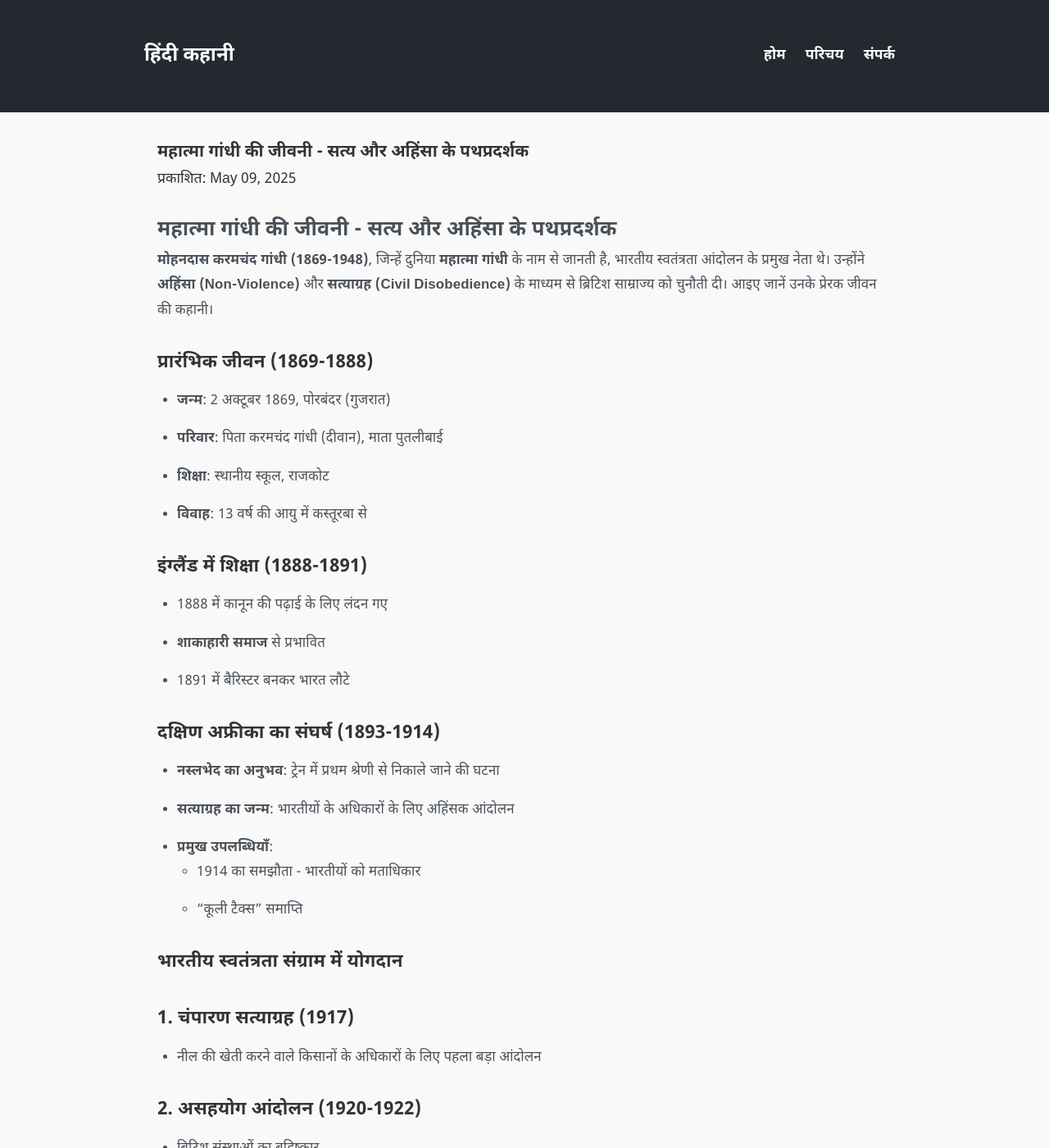
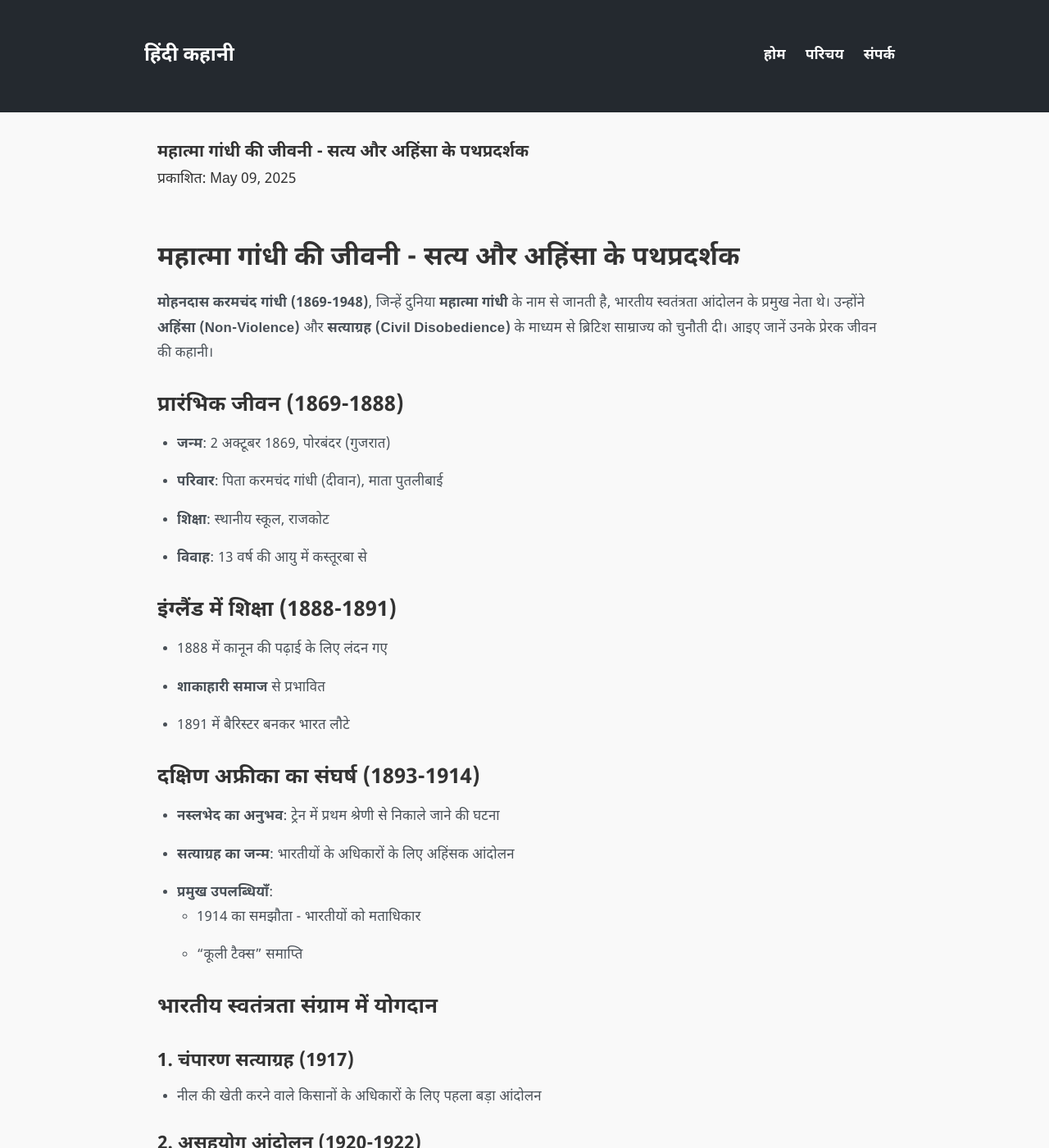
Before and after one commit to hindikahani/hindikahani.github.io, a Jekyll site: the page built from _posts/2025-05-09-mahatma-gandhi-biography.md, in a window 1280 px wide and 1400 px high. Shown: the whole window at 82% size. Built offline with Jekyll 4.4.1, drawn with Linux system fonts in a browser that asks for light colours.

Commit message:
Update style.css

```diff
--- a/assets/css/style.css
+++ b/assets/css/style.css
@@ -162,13 +162,35 @@ nav a:hover {
   margin-bottom: 1rem;
 }
 
-.post-content h2,
-.post-content h3,
-.post-content h4 {
-  font-size: 1.4rem;
+.post-content h1 {
+  font-size: 2rem;
   color: #333;
   margin-top: 1.8rem;
   margin-bottom: 0.7rem;
+  font-weight: 700;
+}
+
+.post-content h2 {
+  font-size: 1.6rem;
+  color: #333;
+  margin-top: 1.6rem;
+  margin-bottom: 0.6rem;
+  font-weight: 700;
+}
+
+.post-content h3 {
+  font-size: 1.4rem;
+  color: #333;
+  margin-top: 1.4rem;
+  margin-bottom: 0.5rem;
+  font-weight: 700;
+}
+
+.post-content h4 {
+  font-size: 1.2rem;
+  color: #333;
+  margin-top: 1.2rem;
+  margin-bottom: 0.4rem;
   font-weight: 700;
 }
 
@@ -218,9 +240,3 @@ footer {
   margin-top: 3rem;
   font-size: 0.9rem;
   }
-hr {
-  border: 0;
-  height: 2px;
-  background: #007bff;
-  margin-bottom: 1.5rem;
-    }
```
